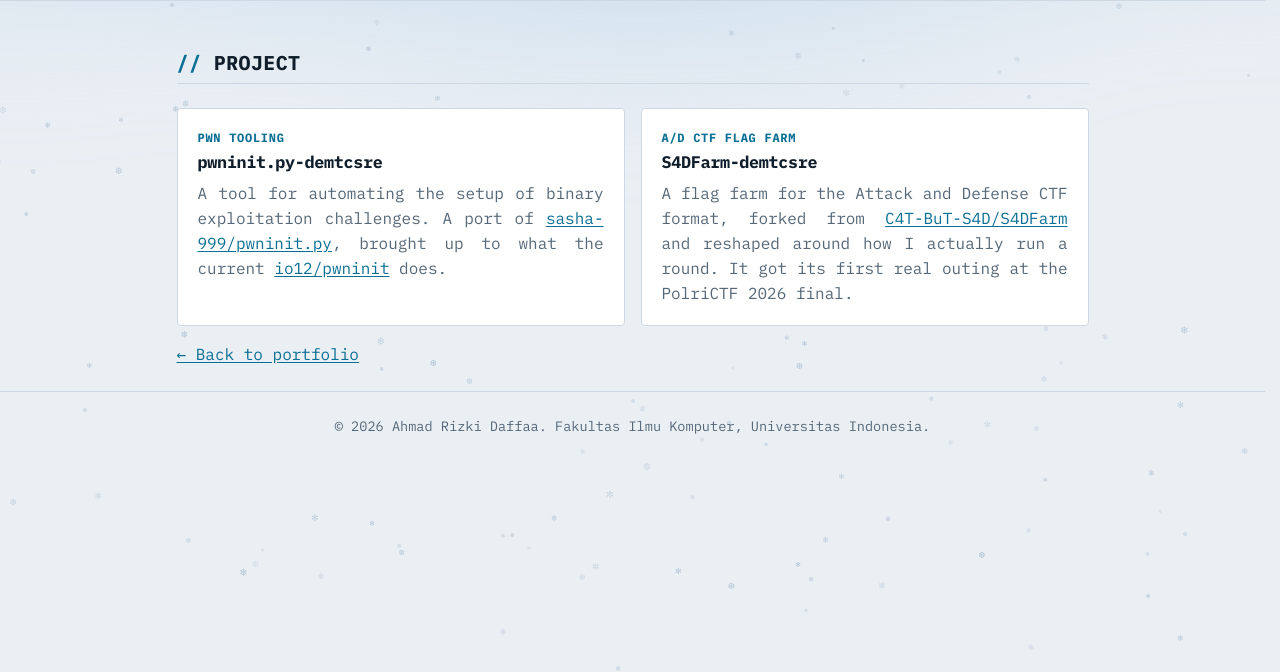
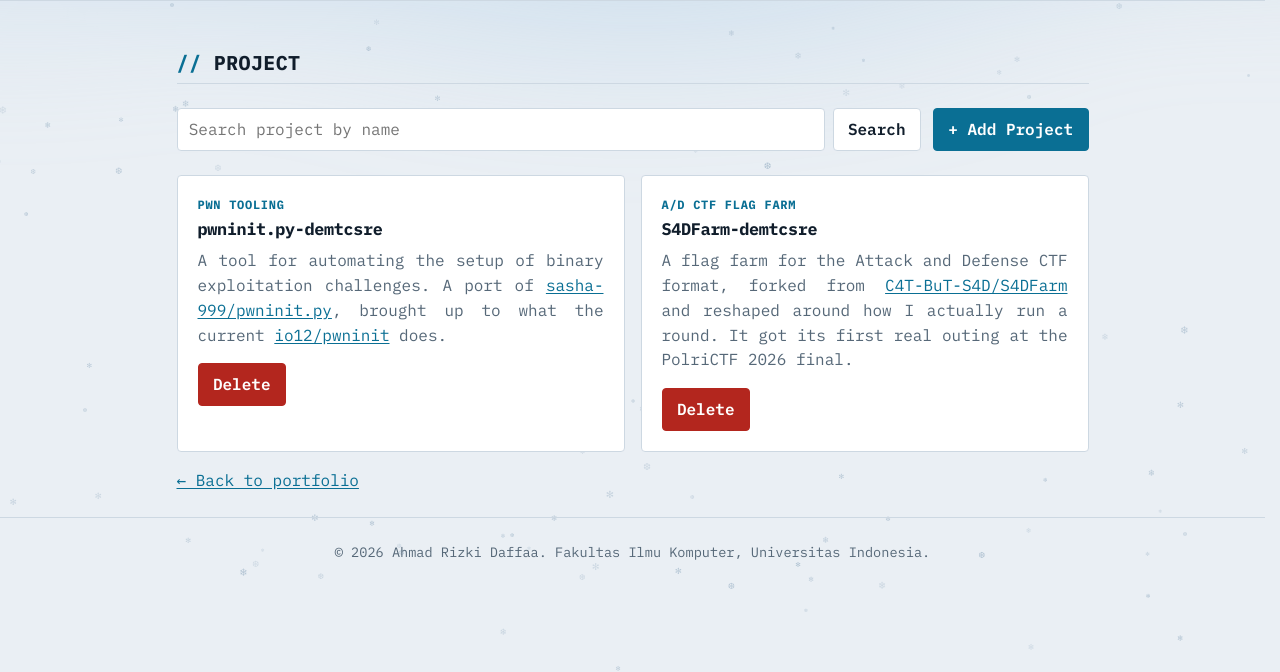
Before and after one commit to demtcsre/myportofolio, a Django app: page /project/ in a window 1280 px wide. Shown: the part 76-748 px from the top of the page. Run offline with Django 5.2, Linux system fonts and the light colour scheme; data comes from the database, SQL or seed files in the repository.

Commit message:
feat: add and delete project along with secret_code as validation

```diff
--- a/main/urls.py
+++ b/main/urls.py
@@ -1,6 +1,14 @@
 from django.urls import path
 
-from main.views import show_achievement, show_experience, show_main, show_project
+from main.views import (
+    create_project,
+    delete_project,
+    get_project_json,
+    show_achievement,
+    show_experience,
+    show_main,
+    show_project,
+)
 
 app_name = "main"
 
@@ -9,4 +17,7 @@ urlpatterns = [
     path("experience/", show_experience, name="show_experience"),
     path("achievement/", show_achievement, name="show_achievement"),
     path("project/", show_project, name="show_project"),
+    path("project/add/", create_project, name="create_project"),
+    path("project/<uuid:project_id>/delete/", delete_project, name="delete_project"),
+    path("api/project/", get_project_json, name="get_project_json"),
 ]
--- a/main/views.py
+++ b/main/views.py
@@ -1,6 +1,15 @@
-from django.shortcuts import render
+import secrets
+from functools import wraps
+
+from django.conf import settings
+from django.contrib import messages
+from django.core import serializers
+from django.http import HttpResponse
+from django.shortcuts import get_object_or_404, redirect, render
+
 
 from main.models import Achievement, Experience, Project
+from main.forms import ProjectForm
 
 PROFILE = {
     "name": "Ahmad Rizki Daffaa",
@@ -8,6 +17,19 @@ PROFILE = {
     "study_program": "S1 Ilmu Komputer",
     "bio": "Second-year CS student at Universitas Indonesia, passionate in Cybersecurity and Data Science while also being a teaching assistant in Programming Foundation 1 (DDP1) course.",
 }
+
+def require_secret(view):
+    @wraps(view)
+    def wrapper(request, *args, **kwargs):
+        code = settings.SECRET_CODE
+        if request.method == "POST" and not (
+            code and secrets.compare_digest(request.POST.get("secret_code", ""), code)
+        ):
+            messages.error(request, "Wrong or missing secret code.")
+            return redirect(request.path)
+        return view(request, *args, **kwargs)
+
+    return wrapper
 
 
 def show_main(request):
@@ -27,5 +49,43 @@ def show_achievement(request):
     return render(request, "achievement.html", PROFILE | {"achievement_list": Achievement.objects.all()})
 
 
+def get_project_json(request):
+    name_query = request.GET.get("name", "").strip()
+    projects = Project.objects.all()
+
+    if name_query:
+        projects = projects.filter(name__icontains=name_query)
+
+    return HttpResponse(serializers.serialize("json", projects), content_type="application/json")
+
+
 def show_project(request):
-    return render(request, "project.html", PROFILE | {"project_list": Project.objects.all()})
+    payload = get_project_json(request).content.decode("utf-8")
+    project_list = [project.object for project in serializers.deserialize("json", payload)]
+
+    context = PROFILE | {
+        "project_list": project_list,
+        "name_query": request.GET.get("name", "").strip(),
+    }
+    return render(request, "project.html", context)
+
+
+@require_secret
+def create_project(request):
+    form = ProjectForm(request.POST or None)
+
+    if request.method == "POST" and form.is_valid():
+        form.save()
+        messages.success(request, "New project successfully added!")
+        return redirect("main:show_project")
+
+    return render(request, "forms/projects_form.html", PROFILE | {"form": form})
+
+
+@require_secret
+def delete_project(request, project_id):
+    if request.method == "POST":
+        get_object_or_404(Project, pk=project_id).delete()
+        messages.success(request, "Project successfully deleted!")
+
+    return redirect("main:show_project")
--- a/portofolio/settings.py
+++ b/portofolio/settings.py
@@ -20,6 +20,10 @@ load_dotenv()
 ALLOWED_HOSTS = ["localhost", "127.0.0.1", "ahmad-rizki53-myportofolio.pws.cs.ui.ac.id"]
 PRODUCTION = os.getenv('PRODUCTION', 'False').lower() == 'true'
 CSRF_TRUSTED_ORIGINS = ["https://ahmad-rizki53-myportofolio.pws.cs.ui.ac.id"]
+
+# Owner-only gate for write requests (add/delete) until auth lands in a later
+# tutorial. Forms post it as the secret_code field; see main/forms.py and views.py.
+SECRET_CODE = os.getenv('SECRET_CODE', '')
 
 # Build paths inside the project like this: BASE_DIR / 'subdir'.
 BASE_DIR = Path(__file__).resolve().parent.parent
--- a/static/css/style.css
+++ b/static/css/style.css
@@ -411,6 +411,153 @@ body.no-scroll{
     color: var(--accent);
 }
 
+/* |--------------------------------------------------------| */
+/* | BAGIAN FORM, TOMBOL, SEARCH, DAN MODAL HAPUS DI PROJECT | */
+/* |--------------------------------------------------------| */
+.project-bar {
+    display: flex;
+    flex-wrap: wrap;
+    align-items: center;
+    justify-content: space-between;
+    gap: 0.75rem;
+    margin-bottom: 1.5rem;
+}
+
+.project-search {
+    display: flex;
+    flex: 1 1 16rem;
+    gap: 0.5rem;
+}
+
+input[type="text"],
+input[type="password"],
+input[type="url"],
+input[type="number"],
+input[type="search"],
+textarea {
+    font: inherit;
+    width: 100%;
+    color: var(--ink);
+    background-color: var(--surface);
+    border: 1px solid var(--line);
+    border-radius: var(--radius);
+    padding: 0.5rem 0.7rem;
+}
+
+input:focus-visible,
+textarea:focus-visible {
+    border-color: var(--accent);
+}
+
+textarea {
+    resize: vertical;
+}
+
+.button {
+    display: inline-block;
+    font: inherit;
+    font-weight: 600;
+    line-height: 1.55;
+    color: light-dark(#ffffff, #0c151f);
+    background-color: var(--accent);
+    border: 1px solid var(--accent);
+    border-radius: var(--radius);
+    padding: 0.5rem 0.9rem;
+    text-decoration: none;
+    white-space: nowrap;
+    cursor: pointer;
+}
+
+.button:hover {
+    filter: brightness(1.12);
+}
+
+.button-secondary {
+    color: var(--ink);
+    background-color: var(--surface);
+    border-color: var(--line);
+}
+
+.button-secondary:hover {
+    border-color: var(--accent);
+    color: var(--accent);
+    filter: none;
+}
+
+.button-danger {
+    color: light-dark(#ffffff, #0c151f);
+    background-color: light-dark(#b3261e, #e0736a);
+    border-color: light-dark(#b3261e, #e0736a);
+}
+
+.form-group {
+    margin-bottom: 1rem;
+}
+
+.form-group label {
+    display: block;
+    font-size: 0.75rem;
+    text-transform: uppercase;
+    letter-spacing: 0.06em;
+    font-weight: 700;
+    color: var(--accent);
+    margin-bottom: 0.35rem;
+}
+
+.form-error {
+    color: light-dark(#b3261e, #e0736a);
+    font-size: 0.85rem;
+    margin-top: 0.35rem;
+}
+
+.form-actions {
+    display: flex;
+    flex-wrap: wrap;
+    gap: 0.75rem;
+}
+
+.card-actions {
+    margin-top: 1rem;
+}
+
+.messages {
+    list-style: none;
+    padding-top: 1.5rem;
+}
+
+.message {
+    background-color: var(--surface);
+    border: 1px solid var(--line);
+    border-left: 3px solid var(--accent);
+    border-radius: var(--radius);
+    padding: 0.6rem 0.9rem;
+    font-size: 0.9rem;
+}
+
+.message.error {
+    border-left-color: light-dark(#b3261e, #e0736a);
+    font-size: 1rem;
+    font-weight: bolder;
+}
+
+[popover] {
+    margin: auto;
+    max-width: min(90vw, 26rem);
+    color: var(--ink);
+    background-color: var(--surface);
+    border: 1px solid var(--line);
+    border-radius: var(--radius);
+    padding: 1.25rem;
+}
+
+[popover] p {
+    margin-bottom: 1rem;
+}
+
+[popover]::backdrop {
+    background-color: rgb(0 0 0 / 0.6);
+}
+
 .site-footer {
     padding: 1.5rem;
     color: var(--text-muted);
--- a/templates/base.html
+++ b/templates/base.html
@@ -47,6 +47,13 @@
     </header>
 
     <main>
+        {% if messages %}
+        <div class="container">
+            <ul class="messages">
+                {% for message in messages %}<li class="message {{ message.tags }}">{{ message }}</li>{% endfor %}
+            </ul>
+        </div>
+        {% endif %}
 {% block content %}{% endblock %}
     </main>
 
--- a/templates/sections/project.html
+++ b/templates/sections/project.html
@@ -1,16 +1,44 @@
 <section class="section" id="project">
     <div class="container">
         <h2 class="section-title">Project</h2>
+        {% if standalone %}
+        <div class="project-bar">
+            <form class="project-search" method="get" action="{% url 'main:show_project' %}">
+                <input type="search" name="name" value="{{ name_query }}" placeholder="Search project by name" aria-label="Search project by name">
+                <button type="submit" class="button button-secondary">Search</button>
+            </form>
+            <a href="{% url 'main:create_project' %}" class="button">+ Add Project</a>
+        </div>
+        {% endif %}
         <ul class="cards">
             {% for project in project_list %}
             <li class="card">
                 <p class="entry-when">{{ project.kicker }}</p>
                 <h3>{% if project.url %}<a href="{{ project.url }}">{{ project.name }}</a>{% else %}{{ project.name }}{% endif %}</h3>
                 <p class="entry-note">{{ project.description|safe }}</p>
+                {% if standalone %}
+                <p class="card-actions">
+                    <button type="button" class="button button-danger" popovertarget="delete-{{ project.id }}">Delete</button>
+                </p>
+                <div id="delete-{{ project.id }}" popover>
+                    <p>Delete <strong>{{ project.name }}</strong>? This cannot be undone.</p>
+                    <form method="post" action="{% url 'main:delete_project' project.id %}">
+                        {% csrf_token %}
+                        <div class="form-group">
+                            <label for="secret-code-{{ project.id }}">Secret Code</label>
+                            <input type="password" id="secret-code-{{ project.id }}" name="secret_code" autocomplete="off" required>
+                        </div>
+                        <div class="form-actions">
+                            <button type="submit" class="button button-danger">Yes, delete</button>
+                            <button type="button" class="button button-secondary" popovertarget="delete-{{ project.id }}" popovertargetaction="hide">Cancel</button>
+                        </div>
+                    </form>
+                </div>
+                {% endif %}
             </li>
             {% empty %}
             <li class="card">
-                <p class="entry-note">Belum ada data project. Tambahkan lewat <a href="/admin/">Django Admin</a>.</p>
+                <p class="entry-note">Belum ada data project{% if name_query %} yang cocok dengan &quot;{{ name_query }}&quot;{% endif %}. Tambahkan lewat <a href="{% url 'main:create_project' %}">form ini</a>.</p>
             </li>
             {% endfor %}
         </ul>
```
Also changed, not shown: main/forms.py (added, +68 -0 lines), main/tests.py (+170 -1 lines), templates/forms/projects_form.html (added, +29 -0 lines), templates/forms/achievements_form.html (added), templates/forms/experiences_form.html (added), 1 other file.
